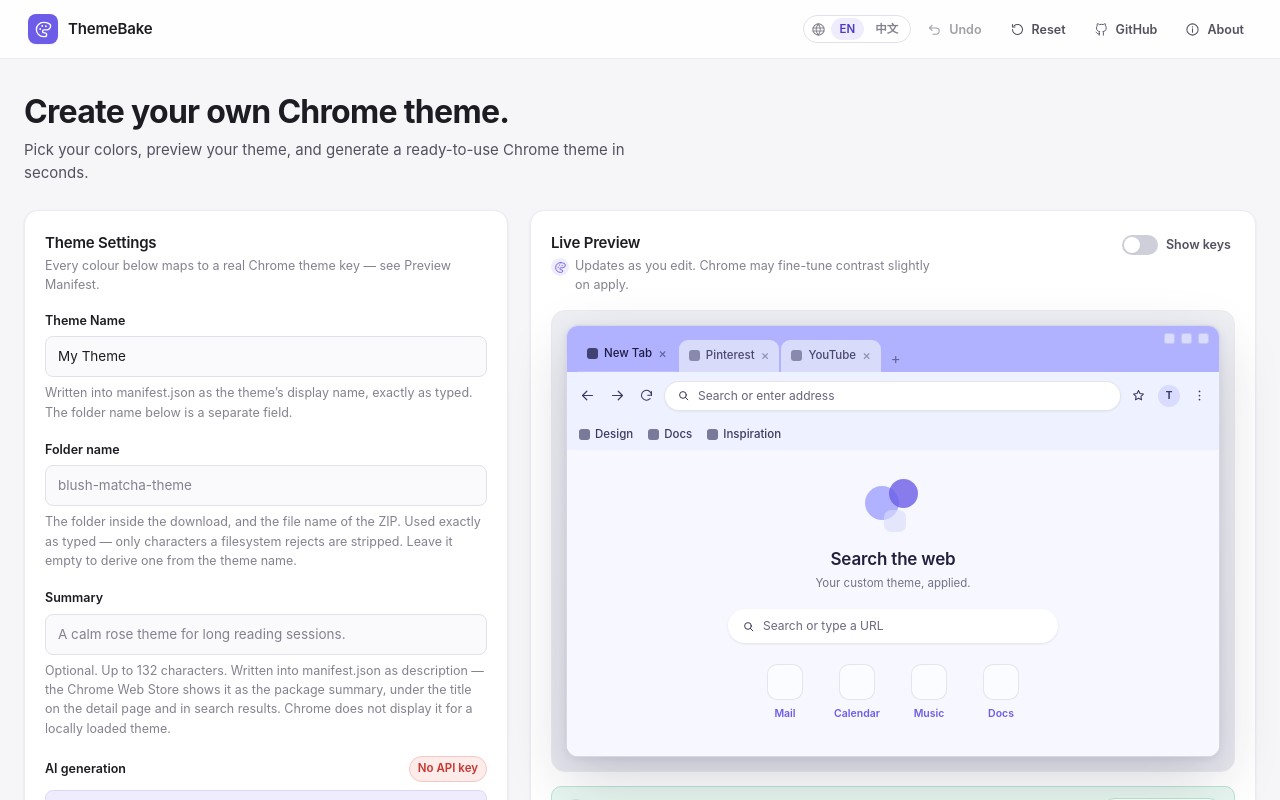
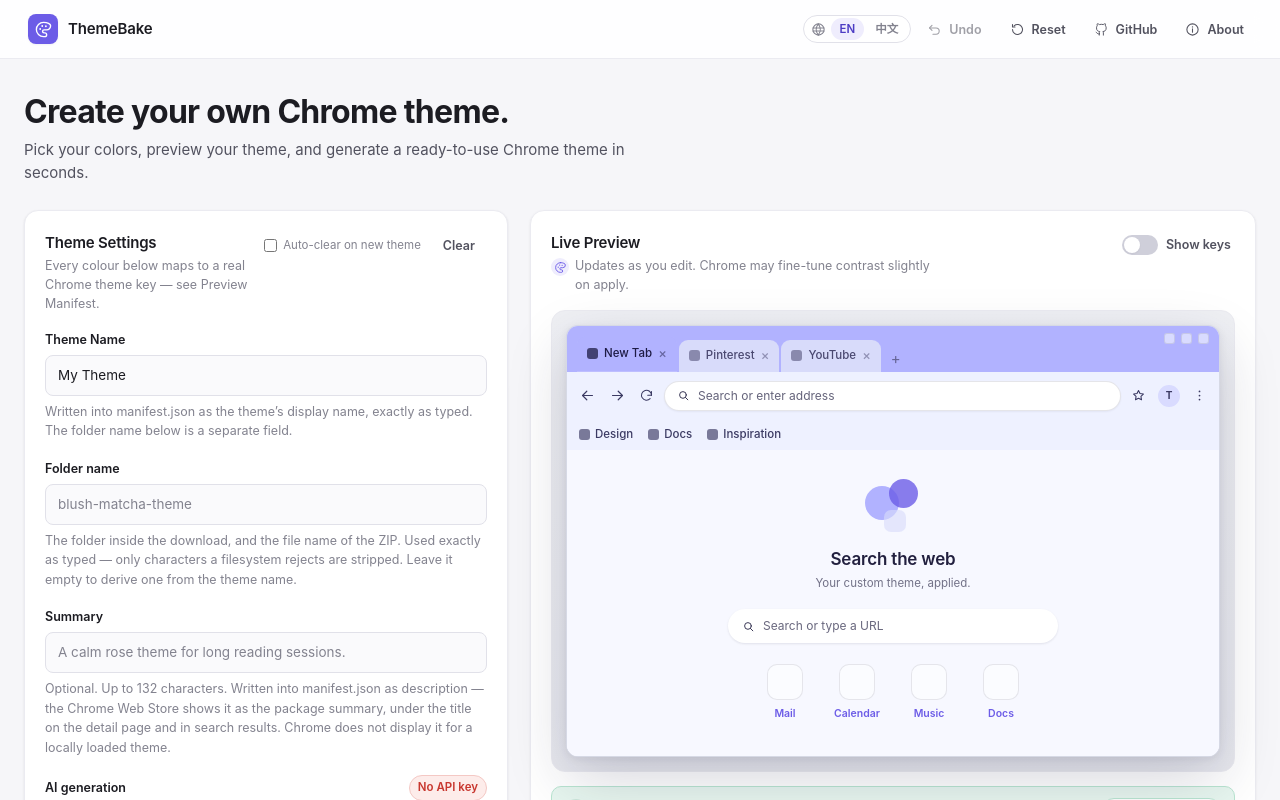
Before and after one commit to vaxicy/themebake, a React (Vite) app: page / in a window 1280 px wide. Shown: the top 800 px of the page. Built offline with nearby package versions, Linux system fonts and the light colour scheme.

Commit message:
feat: clear-fields button and optional auto-clear on new theme

```diff
--- a/src/App.jsx
+++ b/src/App.jsx
@@ -49,6 +49,7 @@
 import { useI18n } from './i18n/index.jsx'
 import { loadAiConfig, saveAiConfig } from './utils/aiConfig.js'
 import { describePalette, requestThemeDescription, requestThemeNames } from './utils/aiNaming.js'
+import { loadAutoClearNewTheme, saveAutoClearNewTheme } from './utils/appPrefs.js'
 import { normalizeHex } from './utils/color.js'
 import { auditContrast, repairContrast } from './utils/contrastAudit.js'
 import { canWriteFolder, writeThemeFolder } from './utils/fsFolder.js'
@@ -151,6 +152,11 @@
   // undo snapshot, and reset by Reset.
   const [logoStyle, setLogoStyle] = useState(INITIAL.state?.logoStyle ?? DEFAULT_LOGO_STYLE)
 
+  // Auto-clear the three identity fields whenever a new theme is applied. A user
+  // preference rather than part of the draft: it lives under its own localStorage
+  // key so Reset and a theme export never touch it (same rule as the AI settings).
+  const [autoClearOnNewTheme, setAutoClearOnNewTheme] = useState(() => loadAutoClearNewTheme())
+
   // ------------------------------------------------------- smart palette studio
   const [seed, setSeed] = useState(INITIAL.state?.seed ?? DEFAULT_COLORS.frame)
   const [smartMode, setSmartMode] = useState(INITIAL.state?.smartMode ?? 'auto')
@@ -171,6 +177,10 @@
   useEffect(() => {
     saveAiConfig(aiConfig)
   }, [aiConfig])
+
+  useEffect(() => {
+    saveAutoClearNewTheme(autoClearOnNewTheme)
+  }, [autoClearOnNewTheme])
 
   const [nameError, setNameError] = useState('')
   const [descriptionError, setDescriptionError] = useState('')
@@ -371,6 +381,20 @@
     [descriptionError],
   )
 
+  /**
+   * One click empties the three identity fields — theme name, folder name and
+   * the store summary. Colours are untouched: this only clears what describes
+   * the theme, not the theme itself.
+   */
+  const handleClearFields = useCallback(() => {
+    setName('')
+    setFolderInput('')
+    setDescription('')
+    setNameError('')
+    setDescriptionError('')
+    toast.info(t('toast.fieldsCleared'))
+  }, [toast, t])
+
   const handleInvalidColor = useCallback(
     (label) => {
       toast.error(t('colorField.invalidToast', { label }))
@@ -388,10 +412,13 @@
       setColors(built)
       setName(autoName)
       setFolderInput(autoFolder)
+      // A new theme arrived: drop the previous theme's summary so it can never
+      // leak into the next one (name/folder are replaced by the auto name above).
+      if (autoClearOnNewTheme) setDescription('')
       setActivePresetId(preset.id)
       toast.success(t('toast.presetApplied', { name: t(`preset.${preset.id}.name`) }))
     },
-    [pushHistory, toast, t],
+    [autoClearOnNewTheme, pushHistory, toast, t],
   )
 
   const handleRandomize = useCallback(() => {
@@ -401,9 +428,10 @@
     setColors(built)
     setName(autoName)
     setFolderInput(autoFolder)
+    if (autoClearOnNewTheme) setDescription('')
     setActivePresetId(null)
     toast.success(t('toast.randomApplied'))
-  }, [pushHistory, toast, t])
+  }, [autoClearOnNewTheme, pushHistory, toast, t])
 
   const handleResetConfirmed = useCallback(() => {
     pushHistory()
@@ -440,10 +468,11 @@
       setColors(built)
       setName(autoName)
       setFolderInput(autoFolder)
+      if (autoClearOnNewTheme) setDescription('')
       setActivePresetId(null)
       return result
     },
-    [pushHistory, smartMode, smartIntensity, toast, t],
+    [autoClearOnNewTheme, pushHistory, smartMode, smartIntensity, toast, t],
   )
 
   const handleStudioGenerate = useCallback(() => {
@@ -474,6 +503,9 @@
       pushHistory()
       const built = buildColors(importedColors)
       setColors(built)
+      // An imported theme is a new theme: clear the stale summary first, then
+      // let the source's own description (if any) take its place below.
+      if (autoClearOnNewTheme) setDescription('')
       if (importedName) {
         setName(importedName)
         setFolderInput(toThemeFolderName(importedName))
@@ -510,7 +542,7 @@
 
       toast.success(t('toast.paletteApplied', { count: Object.keys(importedColors).length }))
     },
-    [pushHistory, toast, t],
+    [autoClearOnNewTheme, pushHistory, toast, t],
   )
 
   // --------------------------------------------------------------- AI naming
@@ -718,6 +750,9 @@
               }
               onNameChange={handleNameChange}
               onFolderChange={setFolderInput}
+              autoClear={autoClearOnNewTheme}
+              onAutoClearChange={setAutoClearOnNewTheme}
+              onClearFields={handleClearFields}
               onColorChange={handleColorChange}
               onLogoStyleChange={handleLogoStyleChange}
               onInvalidColor={handleInvalidColor}
--- a/src/components/ThemeSettings.jsx
+++ b/src/components/ThemeSettings.jsx
@@ -34,6 +34,9 @@
   logoStyle,
   nameError,
   aiPanel,
+  autoClear,
+  onAutoClearChange,
+  onClearFields,
   onNameChange,
   onFolderChange,
   onColorChange,
@@ -55,6 +58,32 @@
             {t('settings.title')}
           </h2>
           <p className="panel__subtitle">{t('settings.subtitle')}</p>
+        </div>
+
+        {/*
+          One click empties the three identity fields (name, folder name,
+          summary); the checkbox makes the same clear happen automatically
+          whenever a new theme is applied — preset, random, smart palette or
+          import. The preference persists under its own key, so Reset and a
+          theme export never touch it.
+        */}
+        <div className="settings-actions">
+          <label className="auto-clear-toggle" title={t('settings.autoClearTitle')}>
+            <input
+              type="checkbox"
+              checked={autoClear}
+              onChange={(event) => onAutoClearChange(event.target.checked)}
+            />
+            <span>{t('settings.autoClear')}</span>
+          </label>
+          <button
+            type="button"
+            className="button button--ghost button--sm"
+            onClick={onClearFields}
+            title={t('settings.clearTitle')}
+          >
+            {t('settings.clear')}
+          </button>
         </div>
       </div>
 
--- a/src/i18n/en.js
+++ b/src/i18n/en.js
@@ -76,6 +76,10 @@
   'settings.description.placeholder': 'A calm rose theme for long reading sessions.',
   'settings.description.hint':
     'Optional. Up to {max} characters. Written into manifest.json as description — the Chrome Web Store shows it as the package summary, under the title on the detail page and in search results. Chrome does not display it for a locally loaded theme.',
+  'settings.clear': 'Clear',
+  'settings.clearTitle': 'Clear the theme name, folder name and summary in one click',
+  'settings.autoClear': 'Auto-clear on new theme',
+  'settings.autoClearTitle': 'Clear these three fields whenever a new theme is applied (preset, random, smart palette, import)',
   'settings.group.browserChrome': 'Browser chrome',
   'settings.group.addressBar': 'Address bar',
   'settings.group.bookmarks': 'Bookmarks',
@@ -329,6 +333,7 @@
   'toast.region': 'Notifications',
   'toast.themeGenerated': 'Theme generated successfully.',
   'toast.themeReset': 'Theme reset.',
+  'toast.fieldsCleared': 'Name, folder name and summary cleared.',
   'toast.undone': 'Undid the last change.',
   'toast.presetApplied': 'Applied preset “{name}”.',
   'toast.randomApplied': 'Generated a new random theme.',
--- a/src/i18n/zh.js
+++ b/src/i18n/zh.js
@@ -69,6 +69,10 @@
   'settings.description.placeholder': '一个安静的玫瑰色主题，适合长时间阅读。',
   'settings.description.hint':
     '可选，最多 {max} 个字符。它会写进 manifest.json 的 description —— 上传商店后就是「软件包中的摘要」，显示在详情页和搜索结果的标题下方。本地加载主题时 Chrome 不会显示它。',
+  'settings.clear': '清空',
+  'settings.clearTitle': '一键清空主题名称、文件夹名和摘要',
+  'settings.autoClear': '新主题自动清空',
+  'settings.autoClearTitle': '应用新主题（选预设、随机、智能配色、导入）时自动清空这三个输入框',
   'settings.group.browserChrome': '浏览器外观',
   'settings.group.addressBar': '地址栏',
   'settings.group.bookmarks': '书签栏',
@@ -313,6 +317,7 @@
   'toast.region': '通知',
   'toast.themeGenerated': '主题生成成功。',
   'toast.themeReset': '主题已重置。',
+  'toast.fieldsCleared': '已清空名称、文件夹名和摘要。',
   'toast.undone': '已撤销上一步修改。',
   'toast.presetApplied': '已应用预设「{name}」。',
   'toast.randomApplied': '已生成一套新的随机主题。',
--- a/src/styles/studio.css
+++ b/src/styles/studio.css
@@ -350,3 +350,51 @@
     font-size: var(--text-xs);
   }
 }
+
+/* ----------------------- Settings header actions -------------------------- */
+/* The one-click "clear" button and the auto-clear checkbox sit opposite the
+   panel title. Scoped to the settings panel so no other header is affected. */
+.settings-panel .panel__header {
+  display: flex;
+  align-items: flex-start;
+  justify-content: space-between;
+  gap: 12px;
+}
+
+.settings-actions {
+  display: inline-flex;
+  flex: 0 0 auto;
+  align-items: center;
+  gap: 10px;
+}
+
+.auto-clear-toggle {
+  display: inline-flex;
+  align-items: center;
+  gap: 6px;
+  font-size: var(--text-xs);
+  color: var(--text-muted);
+  cursor: pointer;
+  user-select: none;
+  white-space: nowrap;
+}
+
+.auto-clear-toggle input {
+  margin: 0;
+  accent-color: var(--accent);
+  cursor: pointer;
+}
+
+.auto-clear-toggle:hover {
+  color: var(--text-primary);
+}
+
+@media (max-width: 560px) {
+  .settings-panel .panel__header {
+    flex-direction: column;
+  }
+
+  .settings-actions {
+    align-self: flex-end;
+  }
+}
--- /dev/null
+++ b/src/utils/appPrefs.js
@@ -0,0 +1,26 @@
+/**
+ * App-level preferences that are neither the theme draft nor the AI settings.
+ *
+ * These live under their own localStorage key so that neither Reset (which
+ * calls `clearTheme`) nor a theme export can ever touch them — the same
+ * reasoning that keeps `utils/aiConfig.js` separate.
+ */
+
+const AUTO_CLEAR_KEY = 'themebake.autoClearNewTheme'
+
+/** Whether the three identity fields auto-clear when a new theme is applied. */
+export function loadAutoClearNewTheme() {
+  try {
+    return window.localStorage.getItem(AUTO_CLEAR_KEY) === '1'
+  } catch {
+    return false
+  }
+}
+
+export function saveAutoClearNewTheme(value) {
+  try {
+    window.localStorage.setItem(AUTO_CLEAR_KEY, value ? '1' : '0')
+  } catch {
+    // Storage unavailable: the toggle still works, it just won't persist.
+  }
+}
```
